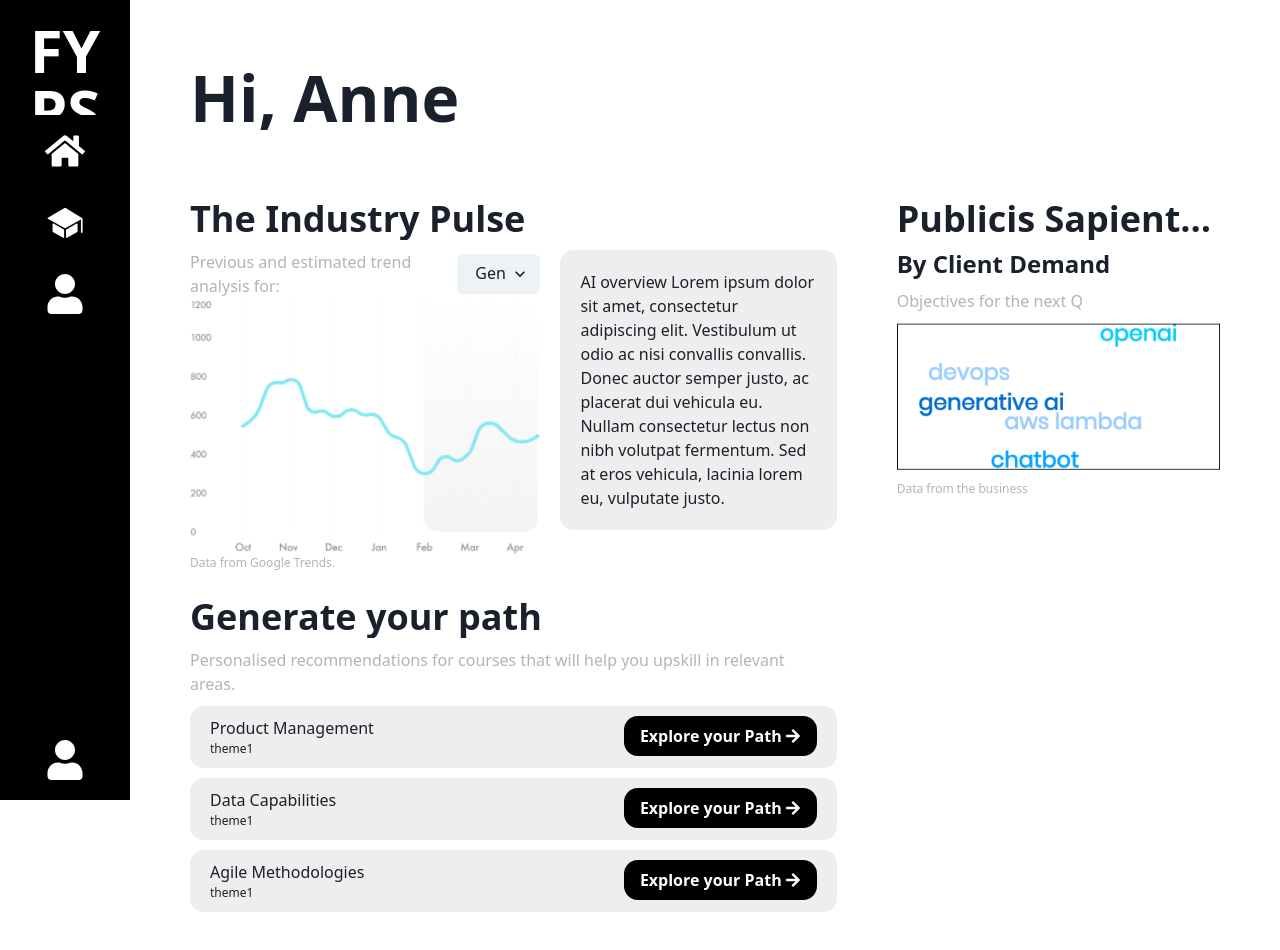
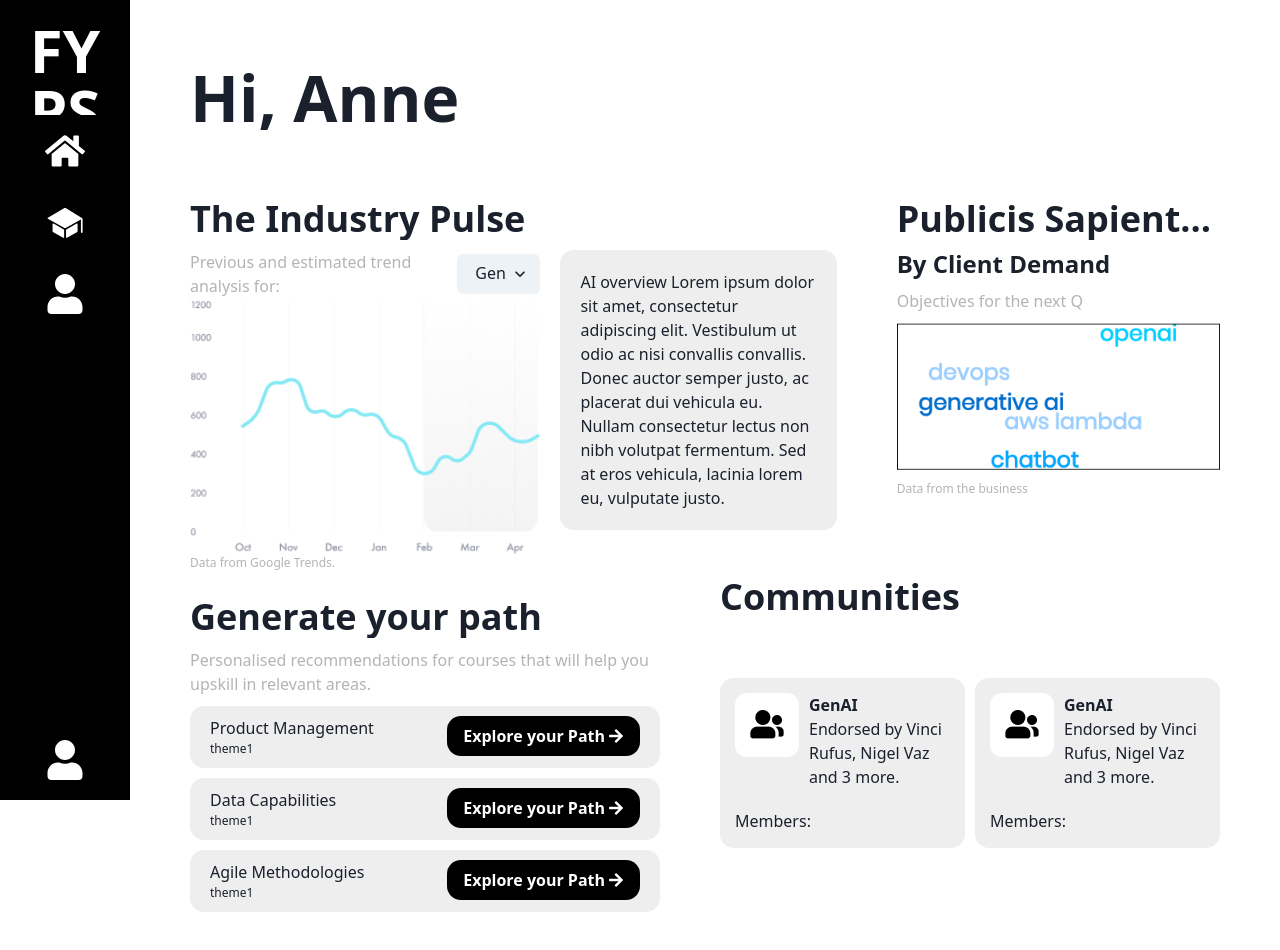
Before and after one commit to Woods-Jack/AspireHackathon2024, a Next.js app: page / in a window 1280 px wide. Shown: the top 950 px of the page. Built offline with nearby package versions, Linux system fonts and the light colour scheme.

Commit message:
added rest of dashboard

```diff
--- a/app/page.tsx
+++ b/app/page.tsx
@@ -1,3 +1,4 @@
+import { Community } from "@/components/Dashboard/Community/Community";
 import { BusinessGraph } from "@/components/Dashboard/Graphs/BusinessGraph";
 import { IndustryGraph } from "@/components/Dashboard/Graphs/IndustryGraph";
 import { PathGenerator } from "@/components/Dashboard/PathGenerator/PathGenerator";
@@ -22,7 +23,7 @@
         <Flex dir="row" w='100%' gap='60px' justifyContent='space-between'>
 
         <PathGenerator />
-        <Flex flex='1'></Flex>
+        <Community />
         </Flex>
       </PageWrapper>
     </>
--- /dev/null
+++ b/components/Dashboard/Community/Community.tsx
@@ -0,0 +1,18 @@
+import { Flex, Heading } from "@chakra-ui/react";
+import { CommunityOverview } from "./CommunityOverview";
+
+export const Community = () => {
+  return (
+    <Flex direction="column" flex='1'>
+      <Heading as="h2" fontSize="36" noOfLines={1} pb='60px'>
+        Communities{" "}
+      </Heading>
+      <Flex gap='10px'>
+
+         <CommunityOverview title='GenAI' endorsement='Endorsed by Vinci Rufus, Nigel Vaz and 3 more.' members={[]}/>
+      <CommunityOverview title='GenAI' endorsement='Endorsed by Vinci Rufus, Nigel Vaz and 3 more.' members={[]}/>
+      </Flex>
+
+    </Flex>
+  );
+};
--- /dev/null
+++ b/components/Dashboard/Community/CommunityOverview.tsx
@@ -0,0 +1,30 @@
+import { color } from "@/theme/colors";
+import { Box, Flex, Image, Text } from "@chakra-ui/react";
+
+interface CommunityOverviewProps {
+  title: string;
+  endorsement: string;
+  members: [];
+}
+export const CommunityOverview = (props: CommunityOverviewProps) => {
+  return (
+    <Flex
+      direction="column"
+      bg={color.lightGrey}
+      borderRadius="14"
+      w="245px"
+      gap="10px"
+      padding={"15px"}
+    >
+      <Flex direction="row" gap='10px'>
+        <Image h='64px' src="/community.png" />
+        <Box pb="10px">
+          <Text fontWeight='600'>{props.title}</Text>
+          <Text>{props.endorsement}</Text>
+        </Box>
+      </Flex>
+
+      <Text>Members:</Text>
+    </Flex>
+  );
+};
```
Also changed, not shown: public/Community.png (added).
